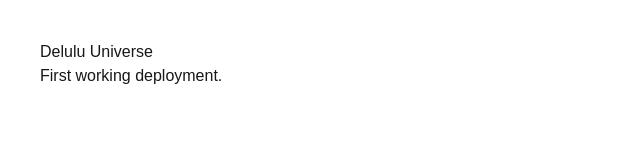
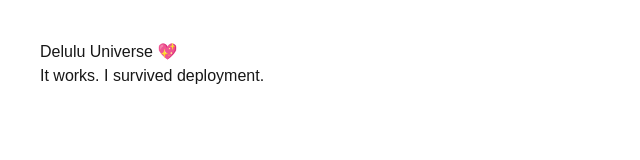
Before and after one commit to Bambusbjoern95/delulu_universe, a Next.js app: page / in a window 1280 px wide. Shown: the top 160 px of the page, without its empty margins (0-640 px from the left). Built offline with nearby package versions, Linux system fonts and the light colour scheme.

Commit message:
update homepage text

```diff
--- a/app/page.tsx
+++ b/app/page.tsx
@@ -1,8 +1,8 @@
 export default function Home() {
   return (
     <main style={{ padding: 40 }}>
-      <h1>Delulu Universe</h1>
-      <p>First working deployment.</p>
+      <h1>Delulu Universe 💖</h1>
+      <p>It works. I survived deployment.</p>
     </main>
-  );
+  )
 }
```
